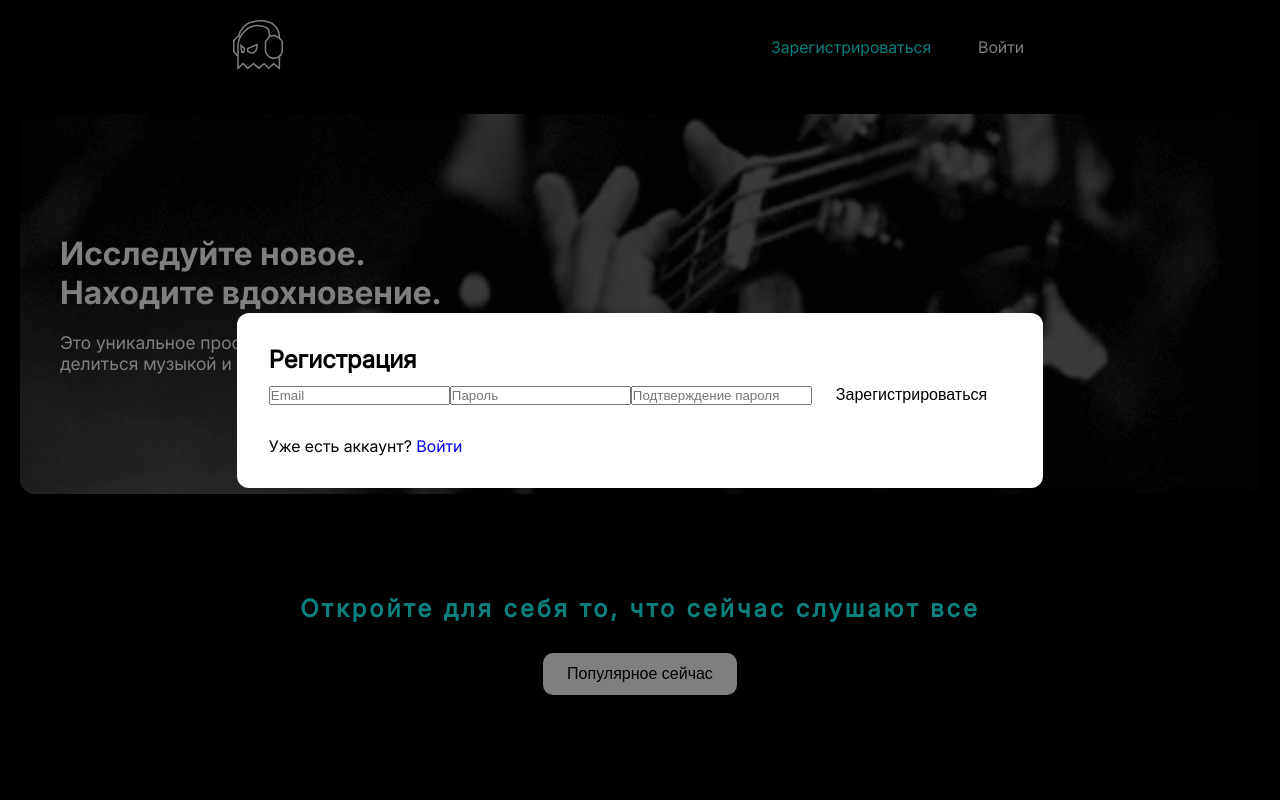
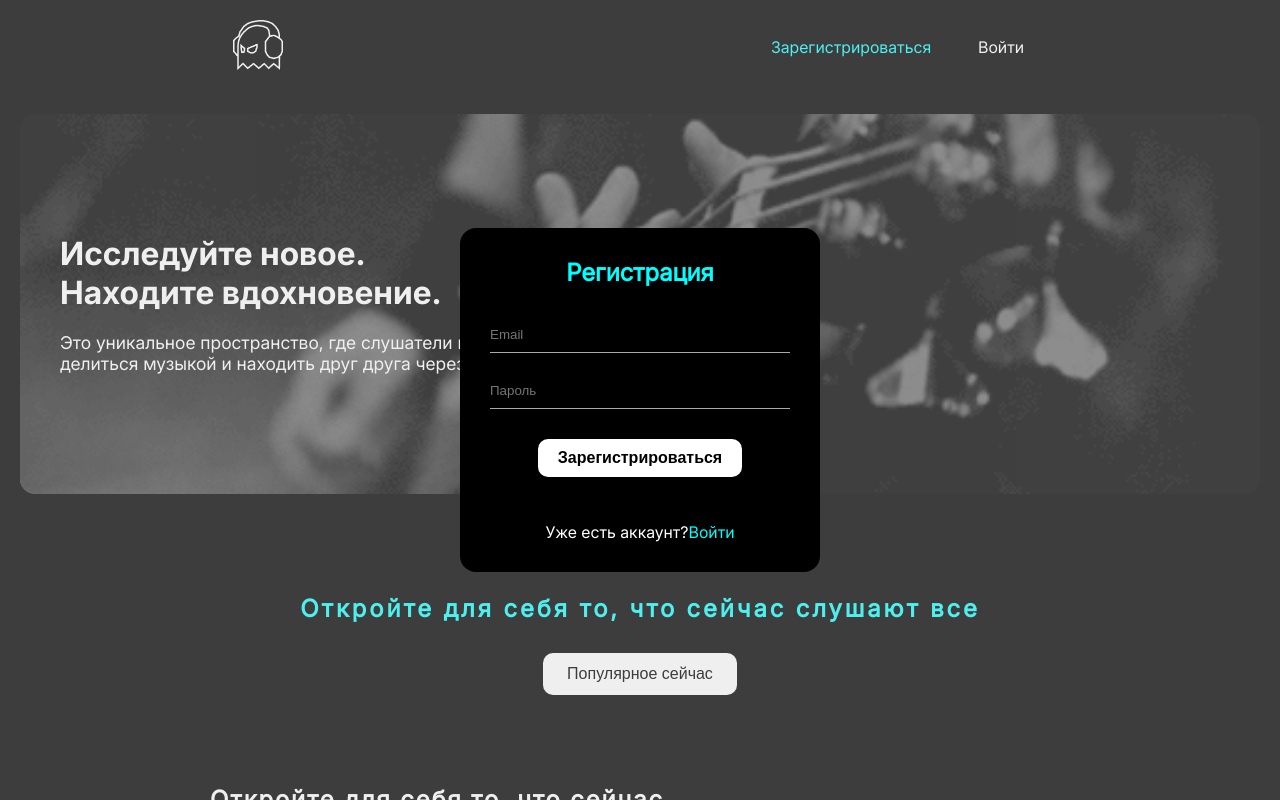
Before and after one commit to dekumur/my-music-app, a Vue app: page / in a window 1280 px wide. Both pictures are taken after a click on the link "Зарегистрироваться". Shown: the top 800 px of the page. Built offline with nearby package versions, Linux system fonts and the light colour scheme.

Commit message:
Модальные окна

```diff
--- a/src/App.vue
+++ b/src/App.vue
@@ -1,11 +1,33 @@
 <template>
+  <AppHeader @open-register="showRegister = true" @open-login="showLogin = true"/>
+<AuthModal
+    :show-register="showRegister"
+    :show-login="showLogin"
+    :show-forgot-password="showForgotPassword"
+    @close-register="showRegister = false"
+    @close-login="showLogin = false"
+    @close-forgot-password="showForgotPassword = false"
+    @open-register="showRegister = true"
+    @open-login="showLogin = true"
+    @open-forgot-password="showForgotPassword = true"
+  />
   <div id="HomePage">
     <router-view />
   </div>
 </template>
 
 <script>
+import AppHeader from './components/Header.vue'
+import AuthModal from './components/modals/AuthModal.vue'
+
 export default {
-  name: 'HomePage'
+  components: { AppHeader, AuthModal },
+  data () {
+    return {
+      showRegister: false,
+      showLogin: false,
+      showForgotPassword: false
+    }
+  }
 }
 </script>
--- a/src/assets/css/main_page_no_auth.css
+++ b/src/assets/css/main_page_no_auth.css
@@ -95,32 +95,79 @@ button:hover {
 }
 
 .third_section {
-    padding: 100px 210px 60px;
+    padding: 70px 210px 60px;
 }
 
 .third_section h1{
     color: #fff;
     letter-spacing: 2px;
     width: 500px;
-}
-
-.photo_artist img {
-    height: 410px;
-    margin-top: 50px;
-    transition: transform 0.3s ease
-}
-
-.photo_artist img:hover {
-    height: 410px;
-    margin-top: 50px;
-    transform: translateY(20px)
+    margin-bottom: 30px;
 }
 
 .photo_artist {
-    display: flex;
-    justify-content: center;
-    flex-wrap: wrap;
-    gap: 40px;
+  display: flex;
+  justify-content: center;
+  flex-wrap: wrap;
+  gap: 40px;
+}
+
+.artist {
+  position: relative;
+  display: inline-block;
+  overflow: hidden;
+  height: 430px;
+  margin-bottom: 20px;
+}
+
+.artist img {
+  height: 410px;
+  transition: transform 0.3s ease;
+  display: block;
+  width: 100%;
+}
+
+.artist:hover img {
+  transform: translateY(20px);
+}
+
+.artist::after {
+  content: "";
+  position: absolute;
+  top: 0;
+  left: 0;
+  width: 100%;
+  height: 100%;
+  background-color: rgba(0, 0, 0, 0.4);
+  opacity: 0;
+  transition: opacity 0.3s;
+  pointer-events: none;
+  z-index: 1;
+}
+
+.artist:hover::after {
+  opacity: 1;
+}
+
+.vertical-text {
+  position: absolute;
+  top: 50%;
+  left: 50%;
+  transform: translate(-50%, -50%) rotate(-90deg);
+  transform-origin: center;
+  white-space: nowrap;
+  color: white;
+  font-weight: bold;
+  font-size: 60px;
+  opacity: 0;
+  transition: opacity 0.3s;
+  z-index: 2;
+  pointer-events: none;
+  text-align: center;
+}
+
+.artist:hover .vertical-text {
+  opacity: 1;
 }
 
 .join-block {
--- /dev/null
+++ b/src/components/modals/AuthModal.vue
@@ -0,0 +1,71 @@
+<template>
+  <BaseModal :visible="showRegister" @close="closeRegister">
+    <RegisterForm @switch-to-login="switchToLogin" />
+  </BaseModal>
+  <BaseModal :visible="showLogin" @close="closeLogin">
+    <LoginForm @switch-to-register="switchToRegister" @forgot-password="switchToForgotPassword" />
+  </BaseModal>
+  <BaseModal :visible="showForgotPassword" @close="closeForgotPassword">
+    <ForgotPasswordForm @switch-to-login="switchToLogin" />
+  </BaseModal>
+</template>
+
+<script>
+import BaseModal from '@/components/modals/BaseModal.vue'
+import RegisterForm from '@/components/modals/RegisterForm.vue'
+import LoginForm from '@/components/modals/LoginForm.vue'
+import ForgotPasswordForm from '@/components/modals/ForgotPassword.vue'
+
+export default {
+  props: {
+    showRegister: {
+      type: Boolean,
+      required: true
+    },
+    showLogin: {
+      type: Boolean,
+      required: true
+    },
+    showForgotPassword: {
+      type: Boolean,
+      required: true
+    }
+  },
+  components: {
+    BaseModal,
+    RegisterForm,
+    LoginForm,
+    ForgotPasswordForm
+  },
+  methods: {
+    closeRegister () {
+      this.$emit('close-register')
+    },
+    closeLogin () {
+      this.$emit('close-login')
+    },
+    closeForgotPassword () {
+      this.$emit('close-forgot-password')
+    },
+    switchToLogin () {
+      this.$emit('close-register')
+      this.$emit('open-login')
+    },
+    switchToRegister () {
+      this.$emit('close-login')
+      this.$emit('open-register')
+    },
+    switchToForgotPassword () {
+      this.$emit('close-login')
+      this.$emit('open-forgot-password')
+    },
+    toggleBodyScroll (isVisible) {
+      if (isVisible) {
+        document.body.style.overflow = 'hidden'
+      } else {
+        document.body.style.overflow = ''
+      }
+    }
+  }
+}
+</script>
--- a/src/components/modals/BaseModal.vue
+++ b/src/components/modals/BaseModal.vue
@@ -23,7 +23,7 @@ export default {
 .modal-overlay {
   position: fixed;
   top: 0; left: 0; right: 0; bottom: 0;
-  background-color: rgba(0, 0, 0, 0.5);
+  background-color: rgba(202, 202, 202, 0.3);
   display: flex;
   align-items: center;
   justify-content: center;
@@ -31,9 +31,8 @@ export default {
 }
 
 .modal-content {
-  background: white;
   padding: 2rem;
-  border-radius: 12px;
+  border-radius: 8px;
   min-width: 300px;
 }
 </style>
--- a/src/components/modals/ForgotPassword.vue
+++ b/src/components/modals/ForgotPassword.vue
@@ -1,14 +1,72 @@
 <template>
-  <div>
-    <h2>Восстановление доступа</h2>
-    <input placeholder="Введите email" />
-    <button>Восстановить</button>
-    <p><a href="#" @click.prevent="$emit('switch', 'login')">Назад ко входу</a></p>
+  <div class="forgot_password-container">
+    <form>
+      <h2>Восстановление пароля</h2>
+      <input type="email" placeholder="Введите ваш email" required/>
+      <input placeholder="Пароль" type="password" required/>
+      <input placeholder="Подтверждение пароля" type="password" required/>
+      <button type="submit">Отправить</button>
+    </form>
   </div>
 </template>
 
 <script>
 export default {
-  name: 'ForgotPassword'
+  name: 'ForgotPassword',
+  emits: ['switch-to-login']
 }
 </script>
+
+<style scoped>
+.forgot_password-container {
+  background-color: #000;
+  border-radius: 16px;
+  padding: 30px;
+  width: 300px;
+  margin: 0 auto;
+  color: white;
+  text-align: center;
+}
+
+h2 {
+  color: #00ffff;
+  margin-bottom: 20px;
+  font-size: 24px;
+}
+
+input {
+  width: 100%;
+  padding: 10px 0;
+  margin: 10px 0;
+  background: transparent;
+  border: none;
+  border-bottom: 1px solid #aaa;
+  color: white;
+  outline: none;
+}
+
+button {
+  margin-top: 20px;
+  padding: 10px 20px;
+  background-color: white;
+  border: none;
+  border-radius: 10px;
+  cursor: pointer;
+  font-weight: bold;
+}
+
+p {
+  margin-top: 20px;
+  font-size: 14px;
+  color: #ccc;
+}
+
+a {
+  color: #00ffff;
+  text-decoration: none;
+}
+
+a:hover {
+  text-decoration: none;
+}
+</style>
--- a/src/components/modals/LoginForm.vue
+++ b/src/components/modals/LoginForm.vue
@@ -1,16 +1,99 @@
 <template>
-  <div>
-    <h2>Вход</h2>
-    <input placeholder="Email" />
-    <input placeholder="Пароль" type="password" />
-    <button>Войти</button>
-    <p><a href="#" @click.prevent="$emit('switch', 'forgot')">Забыли пароль?</a></p>
-    <p>Нет аккаунта? <a href="#" @click.prevent="$emit('switch', 'register')">Зарегистрироваться</a></p>
+  <div class="login-container">
+    <form @submit.prevent="submitForm">
+      <h2>Вход</h2>
+      <input placeholder="Email" v-model="email" required />
+      <input placeholder="Пароль" type="password" v-model="password" required />
+      <button type="submit">Войти</button>
+      <a href="#" @click.prevent="$emit('forgot-password')" class="forgot-password-link">Забыли пароль?</a>
+      <div class="link-to-register">
+        <span>Нет аккаунта?</span>
+        <a href="#" @click.prevent="switchToRegister">Зарегистрироваться</a>
+      </div>
+    </form>
   </div>
 </template>
 
 <script>
 export default {
-  name: 'LoginForm'
+  name: 'LoginForm',
+  data () {
+    return {
+      email: '',
+      password: ''
+    }
+  },
+  methods: {
+    switchToRegister () {
+      this.$emit('switch-to-register')
+    },
+    submitForm () {
+      console.log('Форма отправлена')
+      console.log('Email:', this.email)
+      console.log('Password:', this.password)
+    }
+  }
 }
 </script>
+
+<style scoped>
+.login-container {
+  background-color: #000;
+  border-radius: 16px;
+  padding: 30px;
+  width: 300px;
+  margin: 0 auto;
+  color: white;
+  text-align: center;
+}
+
+h2 {
+  color: #00ffff;
+  margin-bottom: 20px;
+  font-size: 24px;
+}
+
+input {
+  width: 100%;
+  padding: 10px 0;
+  margin: 10px 0;
+  background: transparent;
+  border: none;
+  border-bottom: 1px solid #aaa;
+  color: white;
+  outline: none;
+}
+
+button {
+  margin-top: 20px;
+  padding: 10px 20px;
+  background-color: white;
+  border: none;
+  border-radius: 10px;
+  cursor: pointer;
+  font-weight: bold;
+}
+
+a {
+  color: #00ffff;
+  text-decoration: none;
+}
+
+a:hover {
+  text-decoration: none;
+}
+
+.forgot-password-link {
+  display: block;
+  margin-top: 10px;
+}
+
+.link-to-register {
+  margin-top: 20px;
+}
+
+.link-to-register a {
+  display: inline-block;
+  margin-top: 5px;
+}
+</style>
--- a/src/components/modals/RegisterForm.vue
+++ b/src/components/modals/RegisterForm.vue
@@ -1,16 +1,93 @@
 <template>
-  <div>
-    <h2>Регистрация</h2>
-    <input placeholder="Email" />
-    <input placeholder="Пароль" type="password" />
-    <input placeholder="Подтверждение пароля" type="password" />
-    <button>Зарегистрироваться</button>
-    <p>Уже есть аккаунт? <a href="#" @click.prevent="$emit('switch', 'login')">Войти</a></p>
+  <div class="register-container">
+    <form @submit.prevent="submitForm">
+      <h2>Регистрация</h2>
+      <input v-model="email" placeholder="Email" required />
+      <input v-model="password" placeholder="Пароль" type="password" required />
+      <button type="submit">Зарегистрироваться</button>
+      <div class="link-to-login">
+        <span>Уже есть аккаунт?</span>
+        <a href="#" @click.prevent="switchToLogin">Войти</a>
+      </div>
+    </form>
   </div>
 </template>
 
 <script>
 export default {
-  name: 'RegisterForm'
+  name: 'RegisterForm',
+  data () {
+    return {
+      email: '',
+      password: ''
+    }
+  },
+  methods: {
+    switchToLogin () {
+      this.$emit('switch-to-login')
+    },
+    submitForm () {
+      console.log('Форма отправлена')
+      console.log('Email:', this.email)
+      console.log('Password:', this.password)
+    }
+  }
 }
 </script>
+
+<style scoped>
+.register-container {
+  background-color: #000;
+  border-radius: 16px;
+  padding: 30px;
+  width: 300px;
+  margin: 0 auto;
+  color: white;
+  text-align: center;
+}
+
+h2 {
+  color: #00ffff;
+  margin-bottom: 20px;
+  font-size: 24px;
+}
+
+input {
+  width: 100%;
+  padding: 10px 0;
+  margin: 10px 0;
+  background: transparent;
+  border: none;
+  border-bottom: 1px solid #aaa;
+  color: white;
+  outline: none;
+}
+
+button {
+  margin-top: 20px;
+  padding: 10px 20px;
+  background-color: white;
+  border: none;
+  border-radius: 10px;
+  cursor: pointer;
+  font-weight: bold;
+}
+
+a {
+  color: #00ffff;
+  text-decoration: none;
+}
+
+a:hover {
+  text-decoration: none;
+}
+
+.link-to-login {
+  margin-top: 20px;
+}
+
+.link-to-login a {
+  display: inline-block;
+  margin-top: 5px;
+}
+</style>
--- a/src/views/main_page_no_auth.vue
+++ b/src/views/main_page_no_auth.vue
@@ -1,6 +1,5 @@
 <template>
   <div>
-    <AppHeader @open-register="showRegister = true" @open-login="showLogin = true" />
     <BaseModal :visible="showRegister" @close="showRegister = false">
       <RegisterForm />
     </BaseModal>
@@ -23,14 +22,29 @@
       </main>
       <section class="third_section">
         <h1>Откройте для себя то, что сейчас слушают все</h1>
-      <div class="photo_artist">
-        <img src="../assets/images/1.png" alt="1">
-        <img src="../assets/images/2.png" alt="2">
-        <img src="../assets/images/3.png" alt="3">
-        <img src="../assets/images/4.png" alt="4">
-        <img src="../assets/images/5.png" alt="5">
-      </div>
-      </section>
+          <div class="photo_artist">
+            <div class="artist">
+              <img class="one" src="../assets/images/1.png" alt="1">
+              <span class="vertical-text">Billie Eilish</span>
+            </div>
+            <div class="artist">
+              <img class="two" src="../assets/images/2.png" alt="2">
+              <span class="vertical-text">Playboi Carti</span>
+            </div>
+            <div class="artist">
+              <img class="three" src="../assets/images/3.png" alt="3">
+              <span class="vertical-text">Yeat</span>
+            </div>
+            <div class="artist">
+              <img class="four" src="../assets/images/4.png" alt="4">
+              <span class="vertical-text">Charli XCX</span>
+            </div>
+            <div class="artist">
+              <img class="five" src="../assets/images/5.png" alt="5">
+              <span class="vertical-text">DK</span>
+            </div>
+          </div>
+        </section>
       <section class="join-block">
         <h2><span>Спасибо, что послушали.</span> Теперь присоединяйтесь.</h2>
         <p>Сохраняйте треки, следите за исполнителями и создавайте плейлисты. Всё бесплатно.</p>
@@ -45,7 +59,6 @@
 </template>
 
 <script>
-import AppHeader from '@/components/Header.vue'
 import AppFooter from '@/components/Footer.vue'
 import BaseModal from '@/components/modals/BaseModal.vue'
 import RegisterForm from '@/components/modals/RegisterForm.vue'
@@ -54,7 +67,6 @@ import LoginForm from '@/components/modals/LoginForm.vue'
 export default {
   name: 'main_page_no_auth',
   components: {
-    AppHeader,
     AppFooter,
     BaseModal,
     RegisterForm,
@@ -66,5 +78,6 @@ export default {
       showLogin: false
     }
   }
+
 }
 </script>
```
